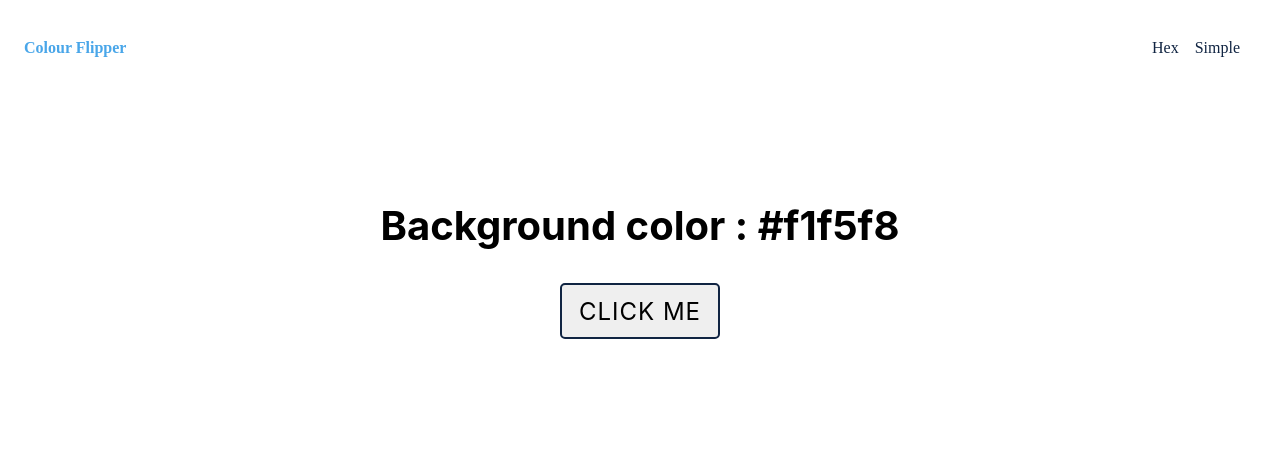
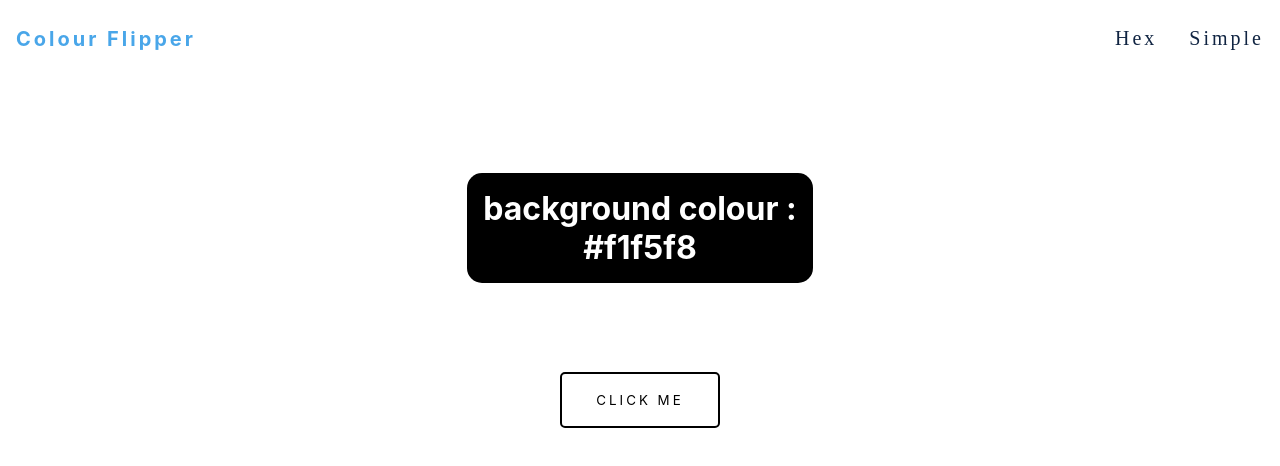
Before and after one commit to oleebranch/color-picker, a website: page hex.html in a window 1280 px wide. Drawn offline with Linux system fonts and the light colour scheme.

Commit message:
Removes marging from nav.

```diff
--- a/hex.html
+++ b/hex.html
@@ -21,7 +21,7 @@
     </nav>
     <main>
         <div class="container">
-            <h2>Background color : <span class="color">#f1f5f8</span></h2>
+            <h2>background colour : <span class="color">#f1f5f8</span></h2>
             <button class="btn btn-hero" id="btn">Click me</button>
         </div>
     </main>
--- a/styles.css
+++ b/styles.css
@@ -1,10 +1,19 @@
-/* nav {
-    background-color: #ffff;
-    width: 100%;
+body {
+  margin: 0;
+}
 
-} */
 .nav-center {
+  color: #49a6e9;
   display: flex;
+  flex-direction: row;
+  align-items: center;
+  justify-content: center;
+  text-align: center;
+  background-color: azure;
+}
+
+.nav-center a:hover {
+  color: #49a6e9;
 }
 
 ul li {
@@ -12,7 +21,13 @@ ul li {
   float: right;
 }
 
-
+h4 {
+  font-size: 20px;
+  margin-left: 1rem;
+  letter-spacing: 3px;
+  font-family: -apple-system, BlinkMacSystemFont, "Segoe UI", Roboto, Oxygen,
+    Ubuntu, Cantarell, "Open Sans", "Helvetica Neue", sans-serif;
+}
 
 a:link {
   text-decoration: none;
@@ -20,49 +35,67 @@ a:link {
 
 a {
   color: #102442;
-  margin: 0px 16px 0px 0px;
+  margin: 1rem;
+  letter-spacing: 3px;
+  font-size: 20px;
+  text-decoration: none;
 }
 
-.container {
-    margin-top: 5rem;
-    margin-bottom: 2.5rem;
+.container h2 {
+  background: black;
+  color: white;
+  padding: 1rem;
+  margin-top: 6rem;
+  margin-bottom: 2rem;
   display: grid;
   place-items: center;
   text-align: center;
+  border-radius: 15px;
+}
 
-
+main {
+  display: grid;
+  place-items: center;
 }
 
 h2 {
-    font-family: -apple-system, BlinkMacSystemFont, 'Segoe UI', Roboto, Oxygen, Ubuntu, Cantarell, 'Open Sans', 'Helvetica Neue', sans-serif;
-    font-size: 2.5rem;
+  font-family: -apple-system, BlinkMacSystemFont, "Segoe UI", Roboto, Oxygen,
+    Ubuntu, Cantarell, "Open Sans", "Helvetica Neue", sans-serif;
+  font-size: 2rem;
 }
 
 button {
   height: 3.5rem;
   width: 10rem;
   border-radius: 5px;
-    font-family: -apple-system, BlinkMacSystemFont, 'Segoe UI', Roboto, Oxygen, Ubuntu, Cantarell, 'Open Sans', 'Helvetica Neue', sans-serif;
-    font-size: 1.5rem;
+  font-family: -apple-system, BlinkMacSystemFont, "Segoe UI", Roboto, Oxygen,
+    Ubuntu, Cantarell, "Open Sans", "Helvetica Neue", sans-serif;
+  font-weight: 700px;
+  color: black;
   margin: auto;
   border: 2px solid;
-    border-color: #102442;
+  border-color: black;
   text-transform: uppercase;
-    letter-spacing: 1px;
-
+  letter-spacing: 3px;
+  background: transparent;
+  position: absolute;
+  top: 50%;
+  left: 50%;
+  -ms-transform: translate(-50%, -50%);
+  transform: translate(-50%, -50%);
 }
-
 
 @media screen and (min-width: 800px) {
   .nav-center {
-    max-width: auto;
+    width: 100% !important;
     margin: auto;
     display: flex;
     align-items: center;
     justify-content: space-between;
-    padding: 1rem;
     color: #49a6e9;
-    height: 3rem;
-    /* background: #ffff; */
+    background: #ffff;
+  }
+  .container {
+    margin-bottom: 2rem;
   }
 }
```
Also changed, not shown: index.html (+3 -2 lines). Lines whose indentation alone changed are shown as unchanged.
